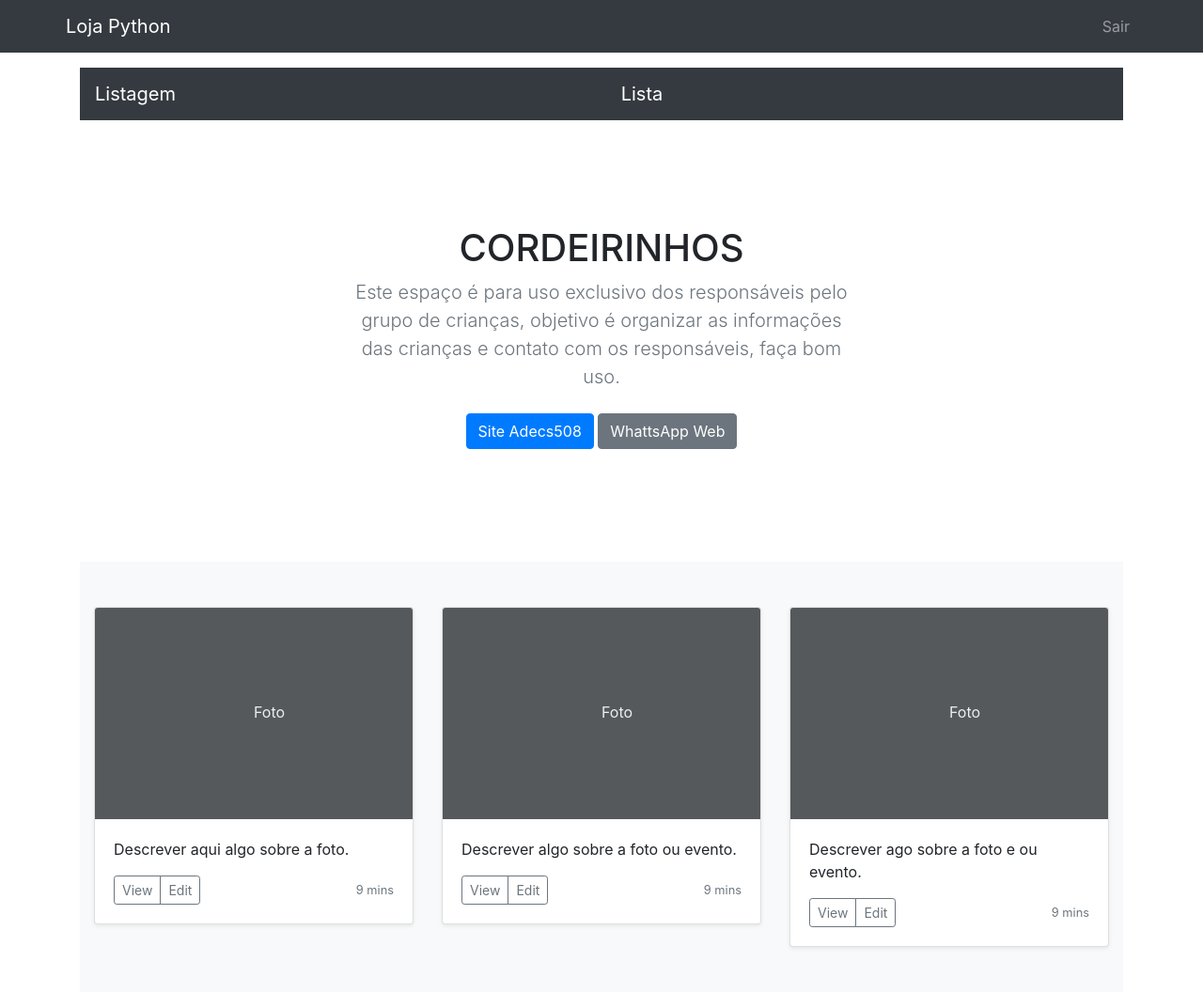
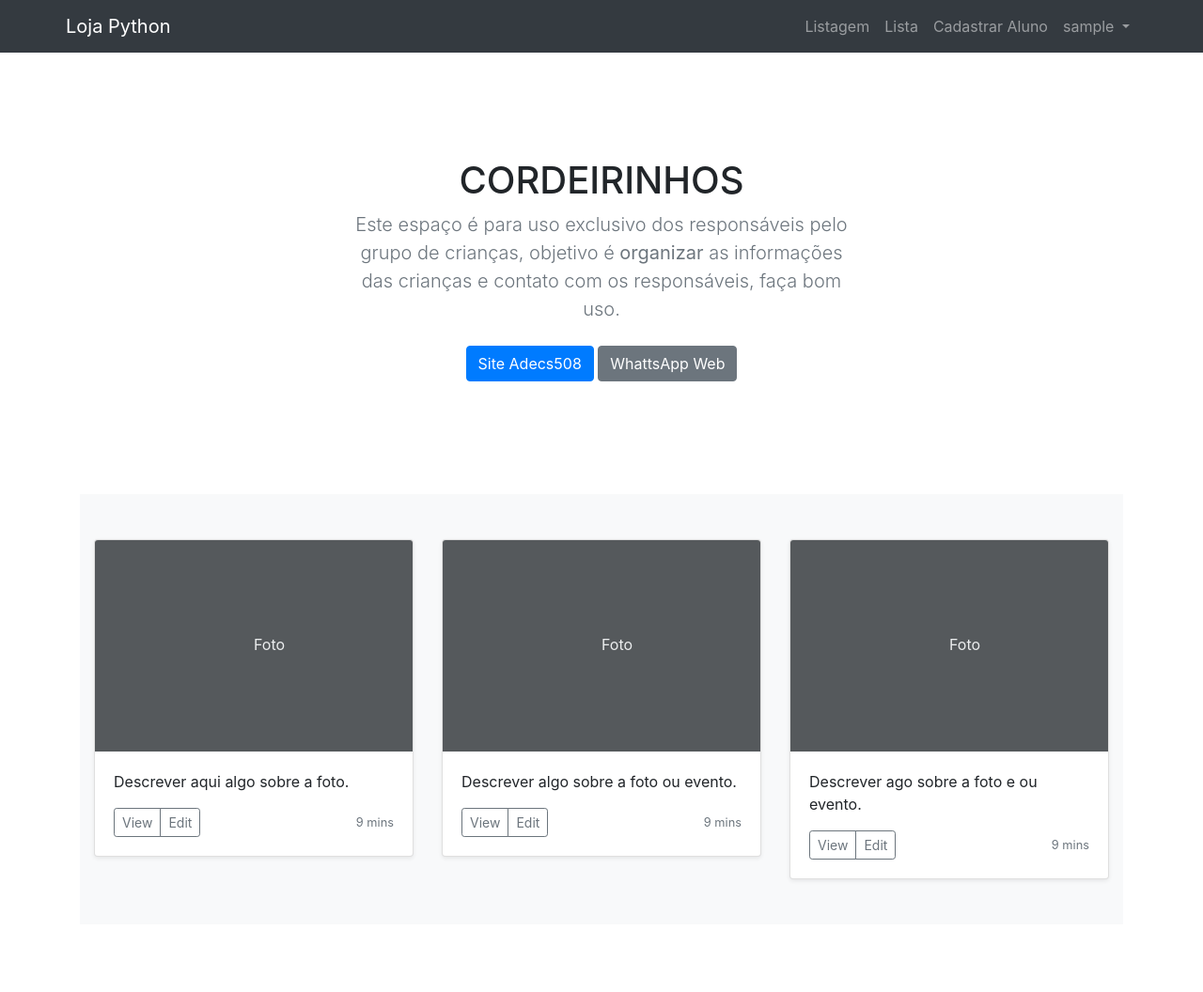
Before and after one commit to robertomacedo/logindjango, a Django app: page / in a window 1280 px wide. Shown: the whole page at 94% size. After the commit the page ends 939 px from the top, so only its background shows below. Run offline with Django 3.2, Linux system fonts and the light colour scheme; a user stored in the database is signed in; tables that the repository leaves empty hold one stand-in row (values such as "Sample post"); some libraries are stand-ins or nearby versions.

Commit message:
Criado tela de cadastro

```diff
--- a/cadcrianca/forms.py
+++ b/cadcrianca/forms.py
@@ -3,7 +3,7 @@ from .models import CadastroCrianca
 from django import forms
 
 
-class CriancaForm(ModelForm):
+class CadastroCriancaForm(forms.ModelForm):
     class Meta:
         model = CadastroCrianca
         fields = ['name', 'address', 'phone', 'data_nascimento', 'mae', 'pai']
--- a/cadcrianca/models.py
+++ b/cadcrianca/models.py
@@ -27,8 +27,8 @@ class CadastroCrianca(models.Model):
     )
     class Meta:
         ordering = ('name',)
-        verbose_name = 'child'
-        verbose_name_plural = 'childs'
+        verbose_name = 'criança'
+        verbose_name_plural = 'crianças'
 
     def __str__(self):
         return self.name
--- a/templates/account/signup.html
+++ b/templates/account/signup.html
@@ -1,14 +1,13 @@
 {% extends 'base.html' %}
 
-{% load crispy_forms_tags %}
 
 {% block title %}Cadastro{% endblock %}
 
 {% block content %}
     <h2>Cadastro</h2>
-    <form method="post">
+    <form method="post" action="{% url 'account_signup' %}">
         {% csrf_token %}
-        {{ form|crispy }}
+        {{form.as_p}}
         <button class="btn btn-success" type="submit">Cadastrar</button>
     </form>
 {% endblock %}
--- a/templates/base.html
+++ b/templates/base.html
@@ -12,17 +12,46 @@
             <div class="container">
                 <a class="navbar-brand" href="{% url 'pages:home' %}">Loja Python</a>
                 <ul class="navbar-nav">
+
                     {% if user.is_authenticated %}
+
                     <li class="nav-item">
-                        <a class="nav-link" href="{% url 'account_logout' %}">Sair</a>
+                      <a class="nav-link" href="{% url 'pages:listagem' %}">Listagem</a>
+                    </li>
+                    <li class="nav-item">
+                    <a class="nav-link" href="{% url 'pages:lista' %}">Lista</a>
+                    </li>
+
+                    <li class="nav-item">
+                        <a class="nav-link" href="{% url 'cadcrianca:cadastro' %}">Cadastrar Aluno</a>
+                    </li>
+
+                    <li class="nav-item dropdown">
+                        <a class="nav-link dropdown-toggle text-blue" href="#" id="navbarDropdown"
+                        role="button" data-toggle="dropdown" aria-haspopup="true" aria-expanded="false">
+                        <i class="fa fa-user-circle" aria-hidden="true"></i>
+                        <span id="username">{{request.user}}</span>
+                        </a>
+                        <div class="dropdown-menu" aria-labelledby="navbarDropdown">
+
+                            <div class="dropdown-divider"></div>
+                            <a class="dropdown-item" href="{% url 'account_signup' %}">
+                            <i classs="fa fa-sign-out" aria-hidden="true"></i>
+                            Cadastro</a>
+
+                            <div class="dropdown-divider"></div>
+                            <a class="dropdown-item" href="{% url 'account_logout' %}">
+                            <i classs="fa fa-sign-out" aria-hidden="true"></i>
+                            Sair</a>
+                        </div>
                     </li>
                     {% else %}
                     <li class="nav-item">
                         <a class="nav-link" href="{% url 'account_login' %}">Entrar</a>
                     </li>
-                    <li class="nav-item">
-                        <a class="nav-link" href="{% url 'cadcrianca:cadastro' %}">Cadastro</a>
-                    </li>
+
+
+
                     {% endif %}
                 </ul>
             </div>
--- a/templates/home.html
+++ b/templates/home.html
@@ -1,18 +1,17 @@
 {% extends 'base.html' %}
 
-{% block title %}Loja Python{% endblock %}
+{% block title %}Sistema de cadastro{% endblock %}
 
 {% block content %}
 
-<nav class="navbar navbar-expand navbar-dark bg-dark mb-3">
-  <div class="container">
-      <a class="navbar-brand" href="{% url 'pages:listagem' %}">Listagem</a>
-      <a class="navbar-brand" href="{% url 'pages:lista' %}">Lista</a>
-
-      <ul class="navbar-nav">
-      </ul>
-  </div>
-</nav>
+<!--<nav class="navbar navbar-expand navbar-dark bg-dark mb-3">-->
+<!--  <div class="container">-->
+<!--    <ul class="navbar-nav">-->
+<!--      <a class="navbar-brand" href="{% url 'pages:listagem' %}">Listagem</a>-->
+<!--      <a class="navbar-brand" href="{% url 'pages:lista' %}">Lista</a>-->
+<!--    </ul>-->
+<!--  </div>-->
+<!--</nav>-->
 
 <main>
 
@@ -20,7 +19,7 @@
       <div class="row py-lg-5">
         <div class="col-lg-6 col-md-8 mx-auto">
           <h1 class="fw-light"><strong><h1>CORDEIRINHOS</h1></strong></h1>
-          <p class="lead text-muted">Este espaço é para uso exclusivo dos responsáveis pelo grupo de crianças, objetivo é organizar as informações das crianças e contato com os responsáveis, faça bom uso.</p>
+          <p class="lead text-muted">Este espaço é para uso exclusivo dos responsáveis pelo grupo de crianças, objetivo é <strong>organizar</strong> as informações das crianças e contato com os responsáveis, faça bom uso.</p>
           <p>
             <a href="https://www.ad508recanto.com/" class="btn btn-primary my-2">Site Adecs508</a>
             <a href="#" class="btn btn-secondary my-2">WhattsApp Web</a>
```
Also changed, not shown: cadcrianca/views.py (+16 -0 lines), login/settings.py (+18 -1 lines), templates/account/login.html (+12 -7 lines), templates/account/logout.html (+6 -1 lines), templates/cadastro.html (+6 -6 lines), templates/listagem.html (+7 -7 lines).
